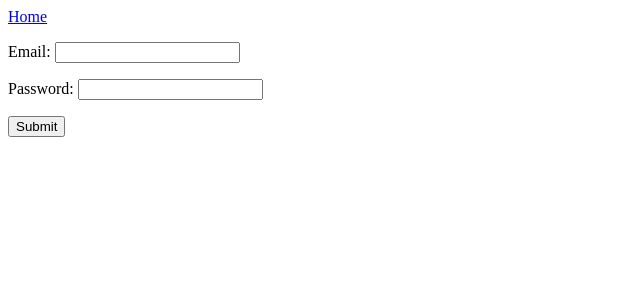
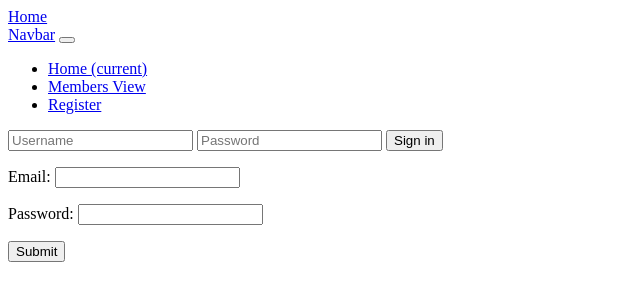
Before and after one commit to edonssfall/Yutvdom, a Django app: page /authentication/sign_in in a window 1280 px wide. Shown: the top 301 px of the page, without its empty margins (0-640 px from the left). Run offline with Django 4.2, Linux system fonts and the light colour scheme.

Commit message:
Jul/30/22

```diff
--- a/yutvdom_test/apps/authentication/forms.py
+++ b/yutvdom_test/apps/authentication/forms.py
@@ -6,7 +6,7 @@ User = get_user_model()
 
 
 class LoginForm(forms.Form):
-    email = forms.EmailField()
+    email = forms.CharField()
     password = forms.CharField(widget=forms.PasswordInput)
 
     def clean_password(self):
@@ -38,7 +38,6 @@ class RegisterForm(forms.ModelForm):
     def save(self, commit=True):
         user = super().save(commit)
         if commit:
-            user.is_active = False
             user.set_password(self.cleaned_data['password1'])
             user.save()
         return user
--- a/yutvdom_test/apps/authentication/models.py
+++ b/yutvdom_test/apps/authentication/models.py
@@ -17,7 +17,7 @@ class UserManager(BaseUserManager):
         if not email and not phone:
             raise ValueError(_('The Email an Phone number must be set'))
         email = self.normalize_email(email)
-        user = self.model(email=email, **extra_fields)
+        user = self.model(email=email, phone=phone, **extra_fields)
         user.set_password(password)
         user.save()
         return user
@@ -63,7 +63,7 @@ class User(AbstractBaseUser, PermissionsMixin):
 
     EMAIL_FIELD = "email"
     USERNAME_FIELD = "email"
-    REQUIRED_FIELDS = []
+    REQUIRED_FIELDS = ['phone']
 
     objects = UserManager()
 
--- a/yutvdom_test/apps/authentication/views.py
+++ b/yutvdom_test/apps/authentication/views.py
@@ -22,7 +22,7 @@ class LoginView(FormView):
     success_url = '/'
 
     def form_valid(self, form):
-        login(self.request, User.objects.get(email=form.cleaned_data['email']))
+        login(self.request, User.objects.get())
         return super().form_valid(form)
 
     def form_invalid(self, form):
--- a/yutvdom_test/templates/base.html
+++ b/yutvdom_test/templates/base.html
@@ -8,6 +8,49 @@
     <title>Home</title>
 {% endblock %}
 <a href="{% url 'authentication:home' %}">Home</a></br>
+<nav class="navbar navbar-expand-md navbar-dark fixed-top bg-dark">
+    <a class="navbar-brand" href="#">Navbar</a>
+    <button class="navbar-toggler" type="button" data-toggle="collapse" data-target="#navbarsExampleDefault"
+            aria-controls="navbarsExampleDefault" aria-expanded="false" aria-label="Toggle navigation">
+        <span class="navbar-toggler-icon"></span>
+    </button>
+
+    <div class="collapse navbar-collapse" id="navbarsExampleDefault">
+        <ul class="navbar-nav mr-auto">
+            <li class="nav-item active">
+                <a class="nav-link" href="/">Home <span class="sr-only">(current)</span></a>
+            </li>
+            <li class="nav-item">
+                <a class="nav-link" href="{% url 'members' %}">Members View</a>
+            </li>
+            {% if not user.is_authenticated %}
+                <li class="nav-item">
+                    <a class="nav-link" href="{% url 'register' %}">Register</a>
+                </li>
+            {% endif %}
+        </ul>
+        {% if user.is_authenticated %}
+            <ul class="navbar-nav mr-right">
+                <li class="nav-item">
+                    <a class="nav-link">Logged in as {{ user.username }}</a>
+                </li>
+                <form class="form-inline my-2 my-lg-0" action="{% url 'logout' %}" method="POST">
+                    {% csrf_token %}
+                    <button class="btn btn-outline-success my-2 my-sm-0" type="submit">Logout</button>
+                </form>
+            </ul>
+        {% else %}
+            <form class="form-inline my-2 my-lg-0" action="{% url 'login' %}" method="POST">
+                {% csrf_token %}
+                <input class="form-control mr-sm-2" type="text" placeholder="Username" aria-label="Username"
+                       name="username" id="id_username">
+                <input class="form-control mr-sm-2" type="password" placeholder="Password" aria-label="Password"
+                       name="password" id="id_password">
+                <button class="btn btn-outline-success my-2 my-sm-0" type="submit">Sign in</button>
+            </form>
+        {% endif %}
+    </div>
+</nav>
 {% for message in messages %}
     <center>{{ message }}</center>
 {% endfor %}
```
Also changed, not shown: yutvdom_test/apps/authentication/backends.py (+16 -10 lines), yutvdom_test/apps/authentication/templates/authentication/profile.html (added, +7 -0 lines), yutvdom_test/config/settings/base.py (+13 -22 lines), yutvdom_test/config/settings/dev.py (added, +14 -0 lines), yutvdom_test/docker-compose.yml (+4 -5 lines), yutvdom_test/apps/authentication/migrations/0003_alter_user_phone.py (added), yutvdom_test/config/settings/prod.py (added), 1 other file.
